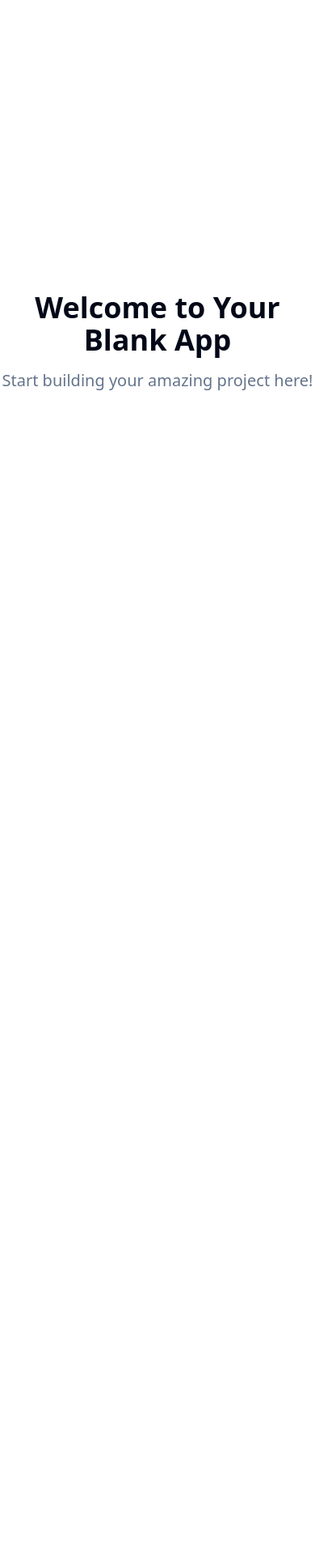
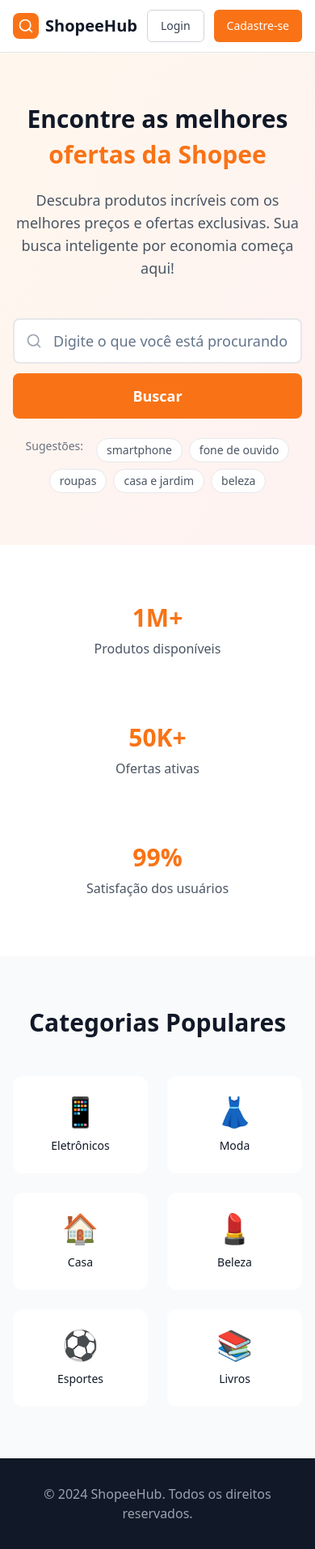
Before and after one commit to RodrigoBahia20/shopee-affiliate-find, a React (Vite) app: page / in a window 390 px wide. Shown: the whole page at 81% size. Before the commit the page ends 844 px from the top, so only its background shows below. Built offline with nearby package versions, Linux system fonts and the light colour scheme.

Commit message:
feat: Implement homepage structure
Implement the homepage with a header and hero section, using mock data and following a mobile-first approach.

```diff
--- /dev/null
+++ b/src/components/home/SearchSection.tsx
@@ -0,0 +1,79 @@
+
+import React, { useState } from 'react';
+import { Search } from 'lucide-react';
+import { Button } from '@/components/ui/button';
+import { Input } from '@/components/ui/input';
+
+const SearchSection = () => {
+  const [searchTerm, setSearchTerm] = useState('');
+
+  const handleSearch = () => {
+    if (searchTerm.trim()) {
+      console.log('Buscando por:', searchTerm);
+      // Aqui será implementada a lógica de busca futuramente
+    }
+  };
+
+  const handleKeyPress = (e: React.KeyboardEvent) => {
+    if (e.key === 'Enter') {
+      handleSearch();
+    }
+  };
+
+  return (
+    <section className="bg-gradient-to-br from-orange-50 to-red-50 py-16 px-4 sm:py-24">
+      <div className="max-w-4xl mx-auto text-center">
+        {/* Título Principal */}
+        <h1 className="text-3xl sm:text-4xl md:text-5xl lg:text-6xl font-bold text-gray-900 mb-6">
+          Encontre as melhores
+          <span className="text-orange-500 block mt-2">ofertas da Shopee</span>
+        </h1>
+
+        {/* Subtítulo */}
+        <p className="text-lg sm:text-xl text-gray-600 mb-12 max-w-2xl mx-auto">
+          Descubra produtos incríveis com os melhores preços e ofertas exclusivas.
+          Sua busca inteligente por economia começa aqui!
+        </p>
+
+        {/* Barra de Busca */}
+        <div className="max-w-2xl mx-auto">
+          <div className="flex flex-col sm:flex-row gap-3 sm:gap-0">
+            <div className="relative flex-1">
+              <Search className="absolute left-4 top-1/2 transform -translate-y-1/2 text-gray-400 w-5 h-5" />
+              <Input
+                type="text"
+                placeholder="Digite o que você está procurando..."
+                value={searchTerm}
+                onChange={(e) => setSearchTerm(e.target.value)}
+                onKeyPress={handleKeyPress}
+                className="pl-12 pr-4 py-4 text-lg border-2 border-gray-200 focus:border-orange-500 rounded-lg sm:rounded-r-none h-14"
+              />
+            </div>
+            <Button
+              onClick={handleSearch}
+              className="bg-orange-500 hover:bg-orange-600 text-white px-8 py-4 text-lg font-semibold rounded-lg sm:rounded-l-none h-14"
+            >
+              Buscar
+            </Button>
+          </div>
+
+          {/* Sugestões de Busca */}
+          <div className="mt-6 flex flex-wrap justify-center gap-2">
+            <span className="text-sm text-gray-500 mr-2">Sugestões:</span>
+            {['smartphone', 'fone de ouvido', 'roupas', 'casa e jardim', 'beleza'].map((suggestion) => (
+              <button
+                key={suggestion}
+                onClick={() => setSearchTerm(suggestion)}
+                className="text-sm bg-white text-gray-600 hover:text-orange-500 hover:bg-orange-50 px-3 py-1 rounded-full border border-gray-200 hover:border-orange-200 transition-colors"
+              >
+                {suggestion}
+              </button>
+            ))}
+          </div>
+        </div>
+      </div>
+    </section>
+  );
+};
+
+export default SearchSection;
--- /dev/null
+++ b/src/components/layout/Header.tsx
@@ -0,0 +1,36 @@
+
+import React from 'react';
+import { Search } from 'lucide-react';
+import { Button } from '@/components/ui/button';
+
+const Header = () => {
+  return (
+    <header className="w-full bg-white border-b border-gray-200 sticky top-0 z-50">
+      <div className="max-w-7xl mx-auto px-4 sm:px-6 lg:px-8">
+        <div className="flex justify-between items-center h-16">
+          {/* Logo */}
+          <div className="flex-shrink-0">
+            <div className="flex items-center">
+              <div className="w-8 h-8 bg-orange-500 rounded-lg flex items-center justify-center mr-2">
+                <Search className="w-5 h-5 text-white" />
+              </div>
+              <span className="text-xl font-bold text-gray-900">ShopeeHub</span>
+            </div>
+          </div>
+
+          {/* Navigation Buttons */}
+          <div className="flex items-center space-x-3">
+            <Button variant="outline" className="text-gray-700 border-gray-300 hover:bg-gray-50">
+              Login
+            </Button>
+            <Button className="bg-orange-500 hover:bg-orange-600 text-white">
+              Cadastre-se
+            </Button>
+          </div>
+        </div>
+      </div>
+    </header>
+  );
+};
+
+export default Header;
--- a/src/pages/Index.tsx
+++ b/src/pages/Index.tsx
@@ -1,12 +1,75 @@
-// Update this page (the content is just a fallback if you fail to update the page)
+
+import React from 'react';
+import Header from '@/components/layout/Header';
+import SearchSection from '@/components/home/SearchSection';
 
 const Index = () => {
   return (
-    <div className="min-h-screen flex items-center justify-center bg-background">
-      <div className="text-center">
-        <h1 className="text-4xl font-bold mb-4">Welcome to Your Blank App</h1>
-        <p className="text-xl text-muted-foreground">Start building your amazing project here!</p>
-      </div>
+    <div className="min-h-screen bg-white">
+      <Header />
+      <main>
+        <SearchSection />
+
+        {/* Seção de Estatísticas */}
+        <section className="py-12 bg-white">
+          <div className="max-w-7xl mx-auto px-4 sm:px-6 lg:px-8">
+            <div className="grid grid-cols-1 md:grid-cols-3 gap-8 text-center">
+              <div className="p-6">
+                <div className="text-3xl font-bold text-orange-500 mb-2">1M+</div>
+                <div className="text-gray-600">Produtos disponíveis</div>
+              </div>
+              <div className="p-6">
+                <div className="text-3xl font-bold text-orange-500 mb-2">50K+</div>
+                <div className="text-gray-600">Ofertas ativas</div>
+              </div>
+              <div className="p-6">
+                <div className="text-3xl font-bold text-orange-500 mb-2">99%</div>
+                <div className="text-gray-600">Satisfação dos usuários</div>
+              </div>
+            </div>
+          </div>
+        </section>
+
+        {/* Seção de Categorias Populares */}
+        <section className="py-16 bg-gray-50">
+          <div className="max-w-7xl mx-auto px-4 sm:px-6 lg:px-8">
+            <h2 className="text-3xl font-bold text-center text-gray-900 mb-12">
+              Categorias Populares
+            </h2>
+            <div className="grid grid-cols-2 md:grid-cols-4 lg:grid-cols-6 gap-6">
+              {[
+                { name: 'Eletrônicos', emoji: '📱' },
+                { name: 'Moda', emoji: '👗' },
+                { name: 'Casa', emoji: '🏠' },
+                { name: 'Beleza', emoji: '💄' },
+                { name: 'Esportes', emoji: '⚽' },
+                { name: 'Livros', emoji: '📚' }
+              ].map((category) => (
+                <div
+                  key={category.name}
+                  className="bg-white rounded-xl p-6 text-center hover:shadow-lg transition-shadow cursor-pointer group"
+                >
+                  <div className="text-4xl mb-3 group-hover:scale-110 transition-transform">
+                    {category.emoji}
+                  </div>
+                  <div className="text-sm font-medium text-gray-900">
+                    {category.name}
+                  </div>
+                </div>
+              ))}
+            </div>
+          </div>
+        </section>
+      </main>
+
+      {/* Footer simples */}
+      <footer className="bg-gray-900 text-white py-8">
+        <div className="max-w-7xl mx-auto px-4 sm:px-6 lg:px-8 text-center">
+          <p className="text-gray-400">
+            © 2024 ShopeeHub. Todos os direitos reservados.
+          </p>
+        </div>
+      </footer>
     </div>
   );
 };
```
